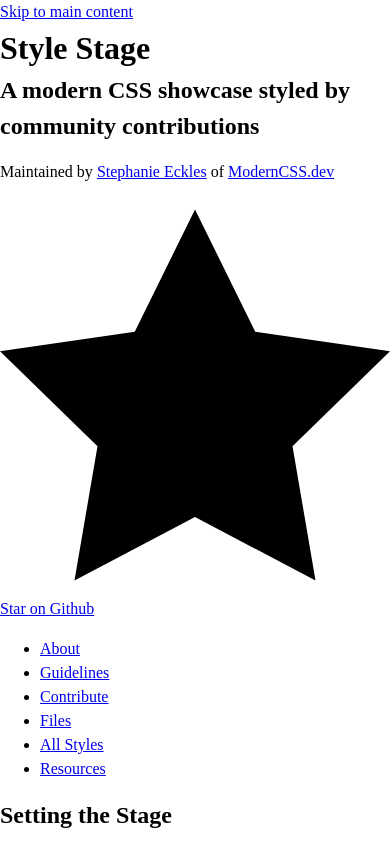
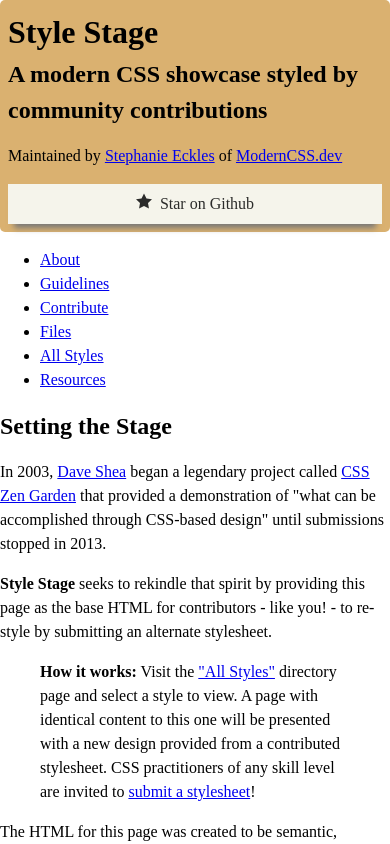
Before and after one commit to levi-wj/stylestage, a website: page public/index.html in a window 390 px wide. Shown: the top 844 px of the page. Drawn offline with Linux system fonts and the light colour scheme.

Commit message:
Started work on header and media queries

```diff
--- /dev/null
+++ b/sass/block/_githublink.scss
@@ -0,0 +1,21 @@
+@use "../utility/shadows" as s;
+
+.link-github {
+    display: flex;
+    gap: .5rem;
+    align-items: center;
+    justify-content: center;
+    background-color: var(--color-paper);
+    padding: .5rem;
+    text-decoration: none;
+    color: var(--color-paper-text);
+    box-shadow: s.$paper-shadow;
+
+    svg {
+        width: 1em;
+
+        > path {
+            fill: var(--color-paper-text);
+        }
+    }
+}
--- /dev/null
+++ b/sass/block/_header.scss
@@ -0,0 +1,8 @@
+header {
+    background-color: var(--color-primary);
+    padding: .5rem;
+    border-radius: 5px;
+
+    > .container {
+    }
+}
--- /dev/null
+++ b/sass/block/_skiplink.scss
@@ -0,0 +1,19 @@
+.skip-link {
+  position: absolute;
+  top: auto;
+  left: -10000px;
+  width: 1px;
+  height: 1px;
+  background-color: var(--color-secondary);
+  color: #fff;
+  font-size: 1.125rem;
+  overflow: hidden;
+}
+.skip-link:focus {
+  position: fixed;
+  top: 0;
+  left: 0;
+  width: auto;
+  height: auto;
+  padding: 0.5em;
+}
--- a/sass/composition/_theme.scss
+++ b/sass/composition/_theme.scss
@@ -1,14 +1,4 @@
-$color-primary: #dab170 !default;
-$color-primary-alt: #f5f496 !default;
-$color-secondary: #65b753 !default;
-$color-background: #d2fbf7 !default;
-
-$colors: (
-  primary: $color-primary,
-  primary-alt: $color-primary-alt,
-  secondary: $color-secondary,
-  background: $color-background,
-);
+@use "../utility/breakpoints" as b;
 
 $font-weight-strong: 500 !default;
 $font-size-h1: 6rem !default;
@@ -31,11 +21,19 @@
   --font-family: "Baloo 2", sans-serif;
   --font-weight-strong: #{$font-weight-strong};
 
-  @each $key, $color in $colors {
-    --color-#{$key}: #{$color};
-  }
+  --color-primary: #dab170;
+  --color-primary-alt: #f5f496;
+  --color-secondary: #65b753;
+  --color-paper: #f5f4eb;
+  --color-paper-text: #2b2b2a;
 
   @each $key, $size in $font-sizes {
     --font-size-#{$key}: #{$size};
   }
 }
+
+body {
+  @include b.sbreak {
+    padding: 2rem;
+  }
+}
--- a/sass/style.scss
+++ b/sass/style.scss
@@ -1,3 +1,7 @@
 @use "composition/fonts";
 @use "composition/theme";
 @use "composition/reset";
+
+@use "block/header";
+@use "block/githublink";
+@use "block/skiplink";
--- /dev/null
+++ b/sass/utility/_breakpoints.scss
@@ -0,0 +1,8 @@
+@mixin sbreak() {
+    @media (min-width: 550px) { @content; }
+}
+
+
+@mixin lbreak() {
+    @media (min-width: 800px) { @content; }
+}
--- /dev/null
+++ b/sass/utility/_shadows.scss
@@ -0,0 +1 @@
+$paper-shadow: 0 10px 6px -6px #777;
```
Also changed, not shown: public/style.css, 3 other files.
